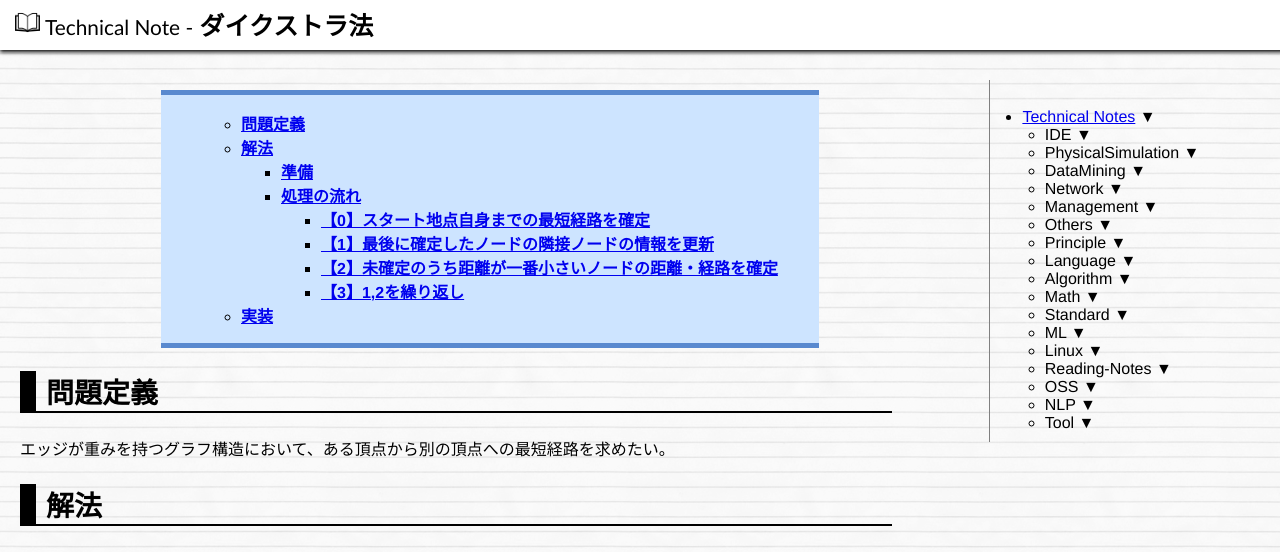
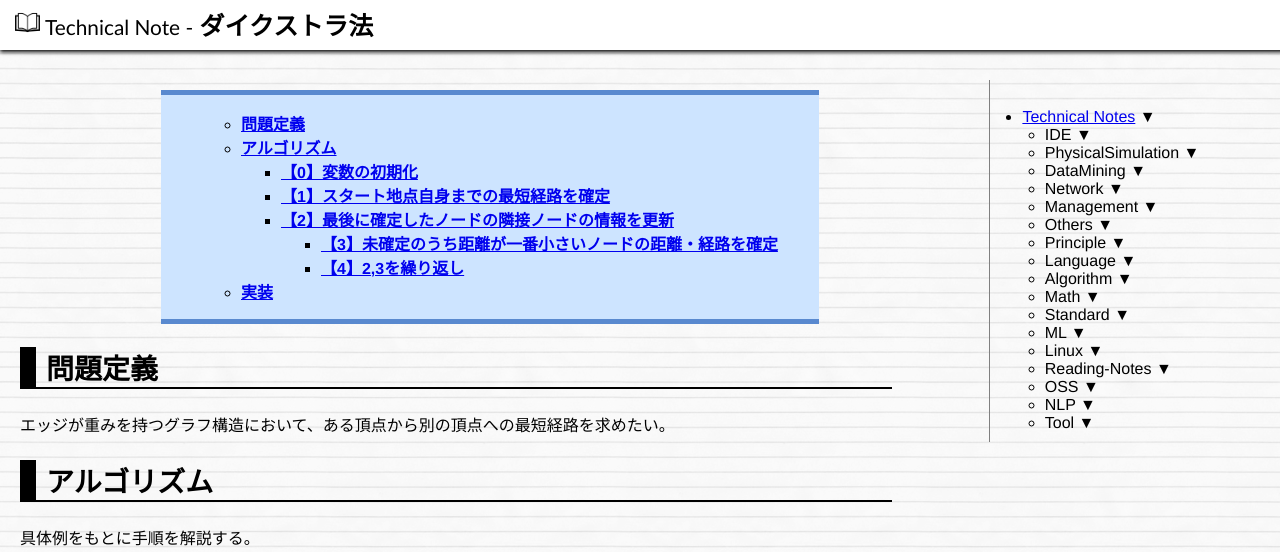
Before and after one commit to hkawabata/technical-note, a Jekyll site: the page built from docs/note/Algorithm/graph/dijkstra-algorithm.md, in a window 1280 px wide and 1400 px high. Shown: the top 552 px of the window. Built offline with Jekyll 4.4.1, drawn with Linux system fonts in a browser that asks for light colours; nearby versions of some CDN libraries; our own code applies the rules of GitHub Pages for plain Markdown files; formulas are drawn with MathJax 3; some of the changed text lies outside the part shown.

Commit message:
small update

````diff
--- a/docs/note/Algorithm/graph/dijkstra-algorithm.md
+++ b/docs/note/Algorithm/graph/dijkstra-algorithm.md
@@ -7,7 +7,7 @@ title: ダイクストラ法
 
 エッジが重みを持つグラフ構造において、ある頂点から別の頂点への最短経路を求めたい。
 
-# 解法
+# アルゴリズム
 
 具体例をもとに手順を解説する。
 以下のグラフにおいて A から各ノードへの最短経路を求める。
@@ -15,15 +15,15 @@ title: ダイクストラ法
 ![図0](https://user-images.githubusercontent.com/13412823/272174880-eb429286-adb3-4f76-a2bb-fd2b22aeb755.png)
 
 
-## 準備
+## 【0】変数の初期化
 
 以下の変数を準備して初期化。
 
-| 変数 | 内容 | 初期化 |
-| :-- | :-- | :-- |
+| 変数                | 内容                                     | 初期値      |
+| :---------------- | :------------------------------------- | :------- |
 | `shortest_weight` | 「**現時点で判明している**」A から各ノードまでの最短距離を保持する辞書 | $\infty$ |
-| `shortest_path` | 「**現時点で判明している**」A から各ノードまでの最短パスを保持する辞書 | null |
-| `n_last_fix` | 現時点の最新ステップで最短経路が確定したノード | null |
+| `shortest_path`   | 「**現時点で判明している**」A から各ノードまでの最短パスを保持する辞書 | null     |
+| `n_last_fix`      | 最新ステップで最短経路が確定したノード                    | null     |
 
 ![図1](https://user-images.githubusercontent.com/13412823/272174914-39e9ea0c-210e-4af8-a03f-abd0e6f398fd.png)
 
@@ -45,9 +45,8 @@ shortest_path = {
 n_last_fix = None
 ```
 
-## 処理の流れ
 
-### 【0】スタート地点自身までの最短経路を確定
+## 【1】スタート地点自身までの最短経路を確定
 
 スタート地点 A 自身までの最短距離が0であるのは明らかなので、A までの最短距離と経路を確定させる：
 - `shortest_weight['A'] = 0` (Fix)
@@ -78,7 +77,7 @@ shortest_path = {
 n_last_fix = 'A'  # updated
 ```
 
-### 【1】最後に確定したノードの隣接ノードの情報を更新
+## 【2】最後に確定したノードの隣接ノードの情報を更新
 
 最短経路が未確定のノードのうち、`n_last_fix` の隣接ノード `n` それぞれについて、以下のルールで `shortest_weight`, `shortest_path` を更新する
 - $d_\mathrm{old}$：現時点でわかっているそのノードまでの最短距離 `shortest_weight[n]`
@@ -111,7 +110,7 @@ shortest_path = {
 n_last_fix = 'A'
 ```
 
-### 【2】未確定のうち距離が一番小さいノードの距離・経路を確定
+### 【3】未確定のうち距離が一番小さいノードの距離・経路を確定
 
 最短経路が未確定のノードを全て見て、**現時点の距離が一番小さいノードの距離と経路を fix**（**他のルート経由では、絶対にこれより長くなる**）
 
@@ -142,9 +141,9 @@ shortest_path = {
 n_last_fix = 'D'  # updated
 ```
 
-### 【3】1,2を繰り返し
+### 【4】2,3を繰り返し
 
-`n_last_fix` が更新されなくなるまで1,2を繰り返す。
+`n_last_fix` が更新されなくなるまで2,3を繰り返す。
 
 ![図4](https://user-images.githubusercontent.com/13412823/272174904-408c4283-7fb5-4dfa-a5a5-4a05b5c22c3a.png)
 
````
Also changed, not shown: docs/note/ML/reinforcement-learning/policy-iteration.md (+3 -1 lines), docs/note/ML/reinforcement-learning/temporal-difference.md (+2 -0 lines).
